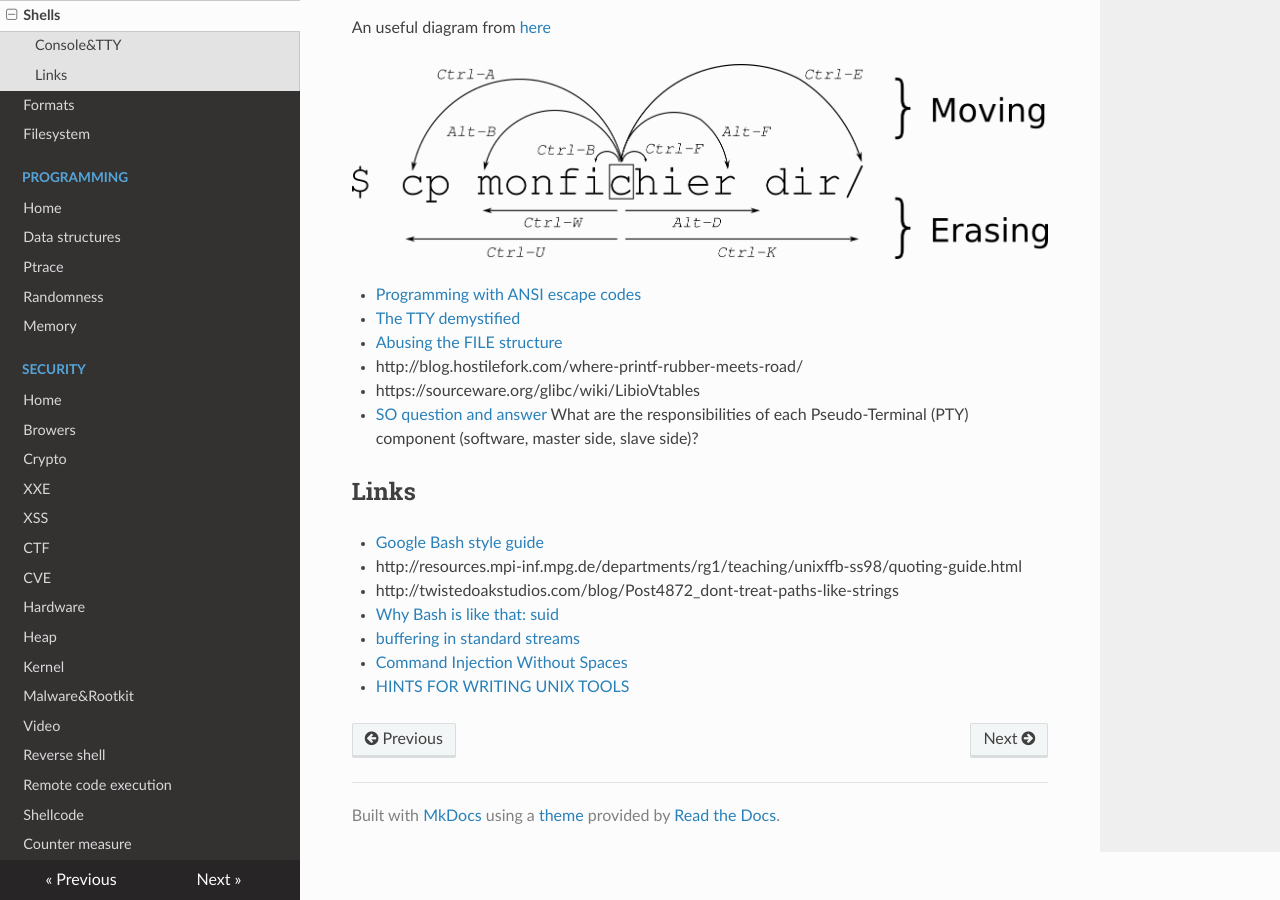
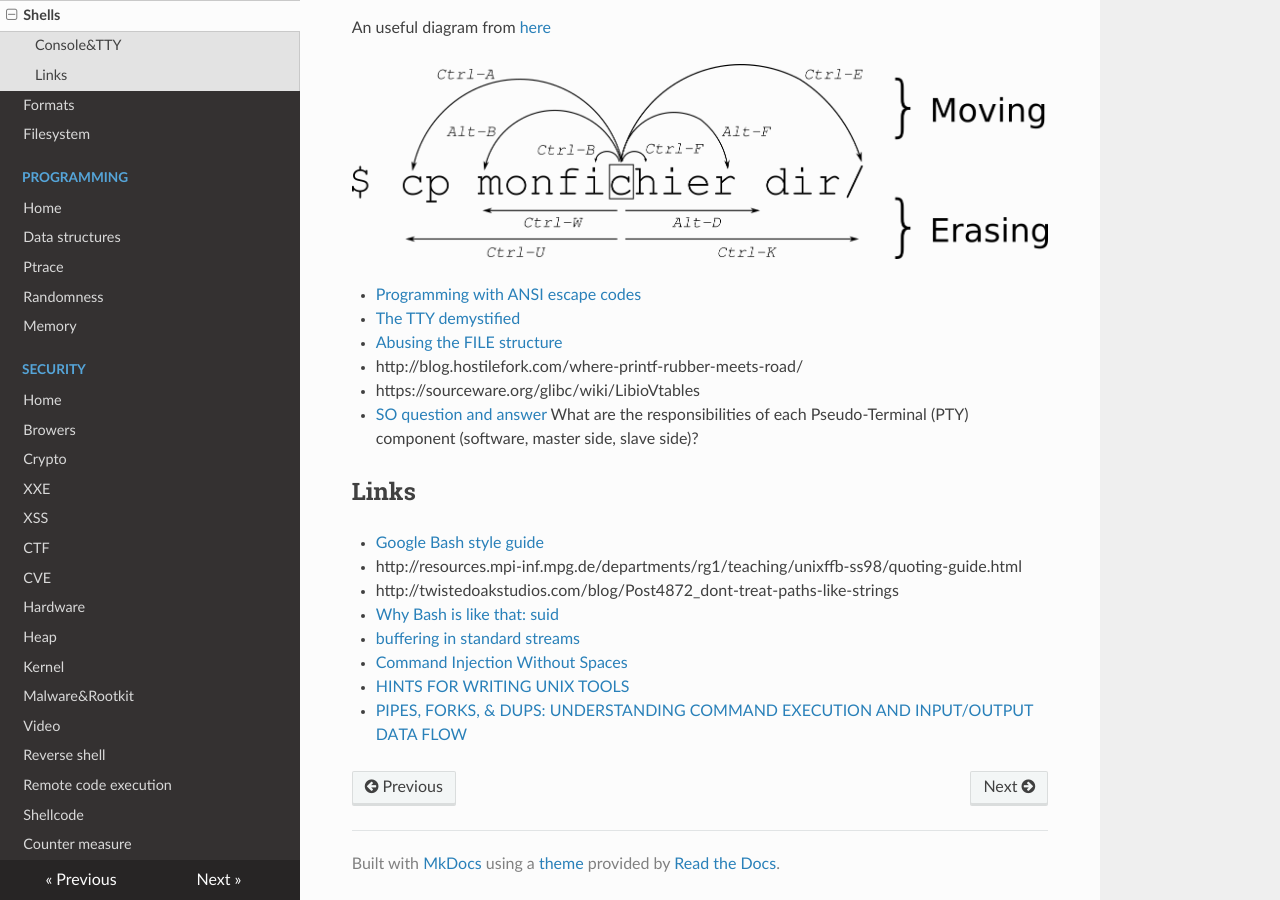
Before and after one commit to gipi/low-level, an MkDocs documentation site: the page built from docs/shell.md, in a window 1280 px wide and 900 px high, scrolled down 618 px. Built offline with MkDocs 1.6.1, drawn with Linux system fonts in a browser that asks for light colours; nearby versions of some CDN libraries; old or Windows-style settings are respelled for this version of MkDocs.

Commit message:
Update shell.md

```diff
--- a/docs/shell.md
+++ b/docs/shell.md
@@ -40,3 +40,4 @@ An useful diagram from [here](https://clementc.github.io/blog/2018/01/25/moving_
  - [buffering in standard streams](http://www.pixelbeat.org/programming/stdio_buffering/)
  - [Command Injection Without Spaces](http://www.betterhacker.com/2016/10/command-injection-without-spaces.html)
  - [HINTS FOR WRITING UNIX TOOLS](https://monkey.org/~marius/unix-tools-hints.html)
+ - [PIPES, FORKS, & DUPS: UNDERSTANDING COMMAND EXECUTION AND INPUT/OUTPUT DATA FLOW](http://www.rozmichelle.com/pipes-forks-dups/)
```
